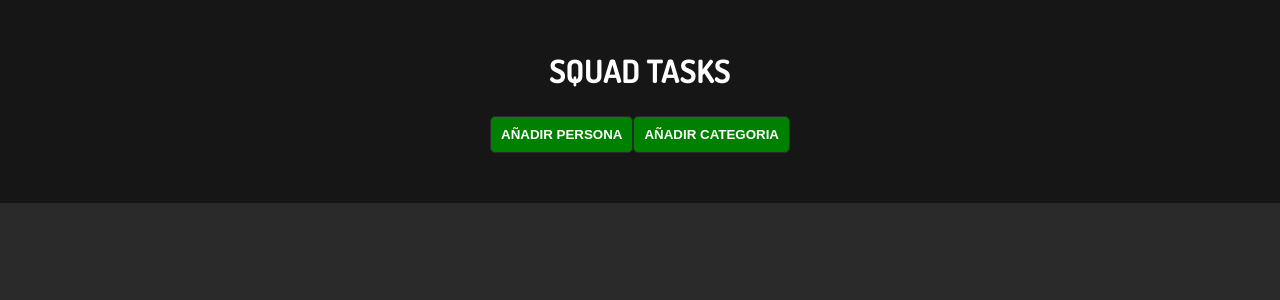
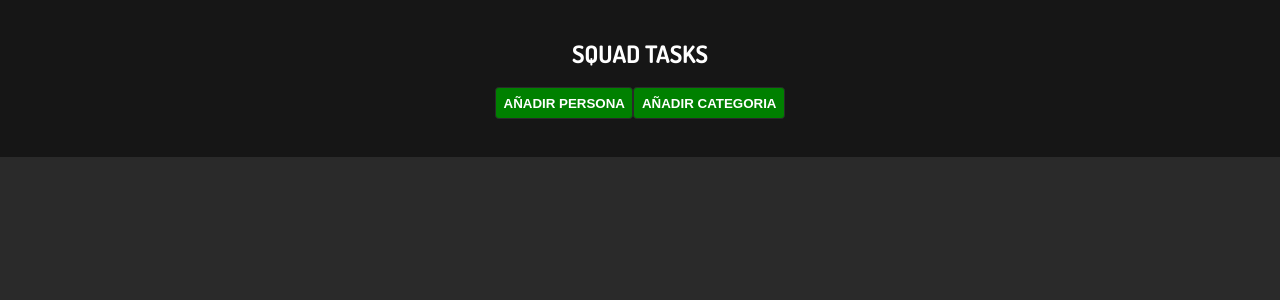
Before and after one commit to 256javy/teamTodo, a React (Vite) app in the folder frontend/: page / in a window 1280 px wide. Shown: the top 300 px of the page. Built offline with nearby package versions, Linux system fonts and the light colour scheme; no server answers.

Commit message:
Medida base
Se ajusta la medida base: 12px = 1rem

```diff
--- a/frontend/src/App.css
+++ b/frontend/src/App.css
@@ -41,7 +41,7 @@
 
 html {
     /* 1rem */
-  font-size: 16px;
+  font-size: 12px;
 }
 
 body{
```
